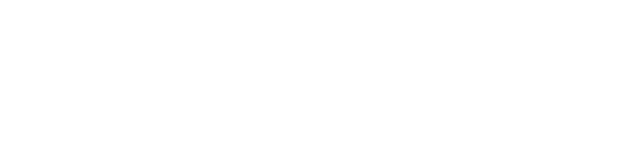
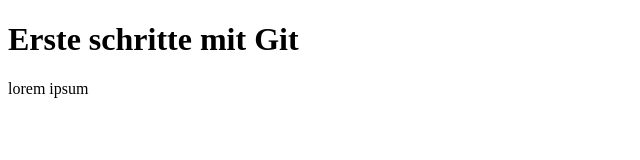
Before and after one commit to siwikPatricia/holiday, a plain HTML site: page index.html in a window 1280 px wide. Shown: the whole page, without its empty margins (0-640 px from the left). Drawn offline with Linux system fonts and the light colour scheme.

Commit message:
H1 adding and p adding

```diff
--- a/index.html
+++ b/index.html
@@ -5,5 +5,7 @@
  <meta name="viewport" content="width=device-width, initial-scale=1.0" />
  <title>Patricia Git Profi</title>
 <body>
+<h1>Erste schritte mit Git</h1>
+<p>lorem ipsum</p>
 </body>
 </html>
```
